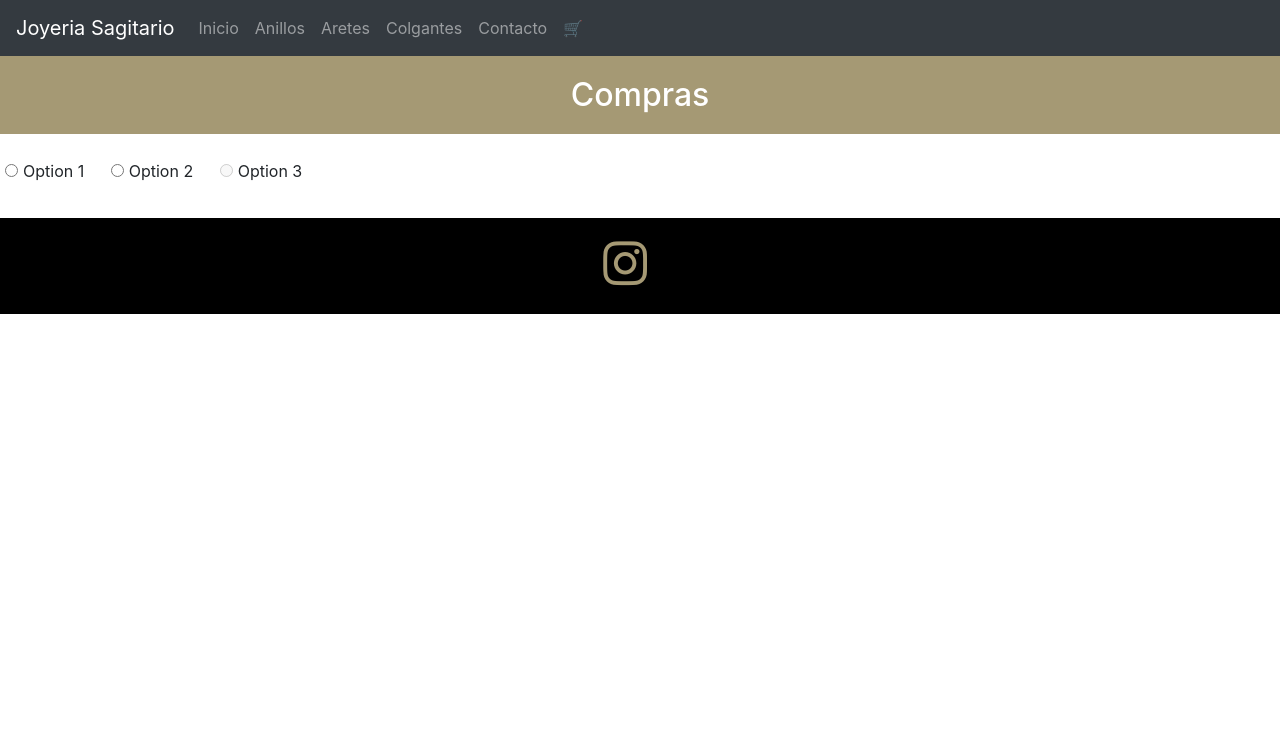
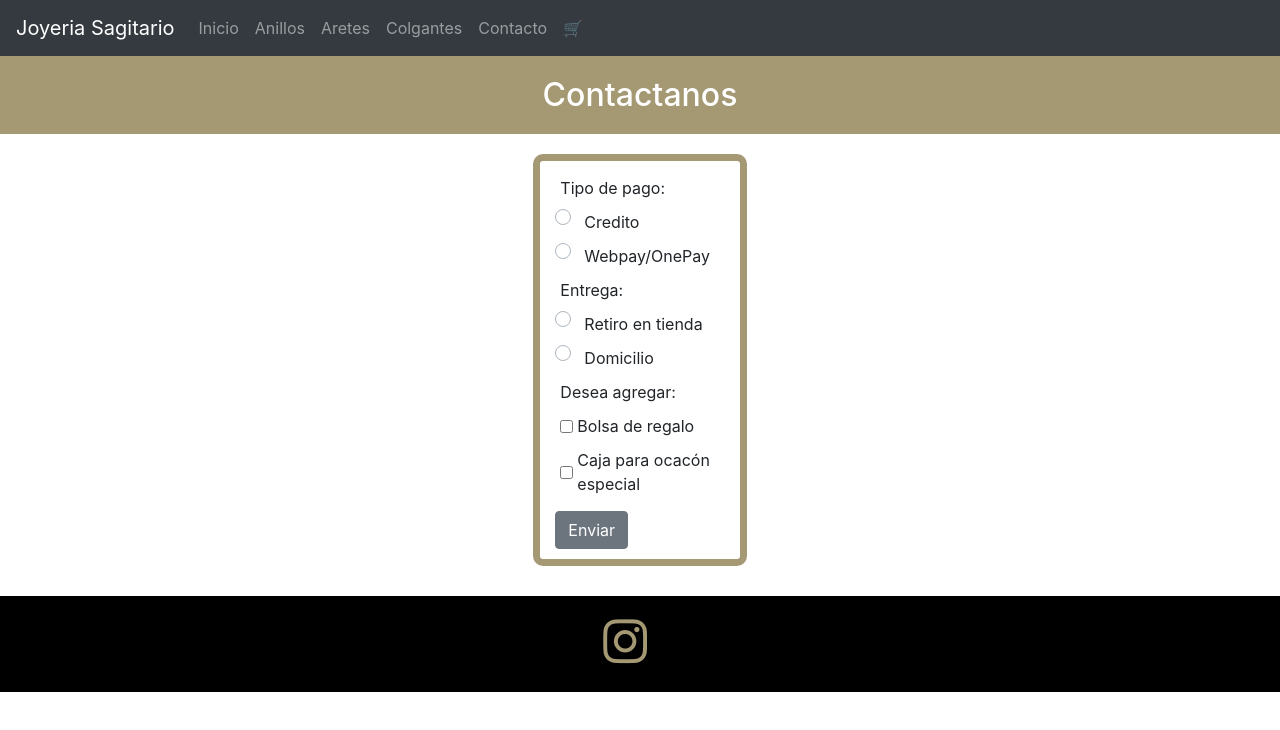
Before and after one commit to CataReygadasG/preEntrega2Reygadas, a plain HTML site: page pages/compras.html in a window 1280 px wide. Drawn offline with nearby package versions, Linux system fonts and the light colour scheme.

Commit message:
Actualizaciones html compras

```diff
--- a/pages/compras.html
+++ b/pages/compras.html
@@ -74,32 +74,8 @@
       </div>
     </nav>
     <!-- navbar termina -->
-    <h2>Compras</h2>
-    <!-- Inicio formulario -->
-    <div class="form-check-inline">
-      <label class="form-check-label">
-        <input type="radio" class="form-check-input" name="optradio">Option 1
-      </label>
-    </div>
-    <div class="form-check-inline">
-      <label class="form-check-label">
-        <input type="radio" class="form-check-input" name="optradio">Option 2
-      </label>
-    </div>
-    <div class="form-check-inline disabled">
-      <label class="form-check-label">
-        <input type="radio" class="form-check-input" name="optradio" disabled>Option 3
-      </label>
-    </div>
-    <!-- inicio footer -->
-    <footer>
-      <div class="redes">
-          <a target="_blank" href="https://www.instagram.com/joyeriasagitarioantofagasta/"></i>
-              <i class="fa-brands fa-instagram"></i>
-            </a>
-      </div>
-  </footer>
-  <!-- cierre footer -->
+    <h2>Contactanos</h2>
+
     <script
       src="https://cdn.jsdelivr.net/npm/jquery@3.5.1/dist/jquery.slim.min.js"
       integrity="sha384-DfXdz2htPH0lsSSs5nCTpuj/zy4C+OGpamoFVy38MVBnE+IbbVYUew+OrCXaRkfj"
@@ -115,5 +91,59 @@
       integrity="sha384-+sLIOodYLS7CIrQpBjl+C7nPvqq+FbNUBDunl/OZv93DB7Ln/533i8e/mZXLi/P+"
       crossorigin="anonymous"
     ></script>
+    <!-- Inicio formulario -->
+    <!--Tipo de pago inicio -->
+    <form class="form-inline col-md-2">
+      <label for="pago" class="mr-sm-2">Tipo de pago:</label>
+      <div class="custom-control custom-radio custom-control-inline">
+        <input type="radio" class="custom-control-input" id="credito" name="example" value="customEx">
+        <label class="custom-control-label" for="credito">Credito</label>
+      </div>
+      <div class="custom-control custom-radio custom-control-inline">
+        <input type="radio" class="custom-control-input" id="debito" name="example" value="customEx">
+        <label class="custom-control-label" for="debito">Webpay/OnePay</label>
+      </div>
+<!-- fin -->
+<!-- Inicio entrega -->
+<label for="pago" class="mr-sm-2">Entrega:</label>
+<div class="custom-control custom-radio custom-control-inline">
+  <input type="radio" class="custom-control-input" id="tienda" name="example" value="customEx">
+  <label class="custom-control-label" for="tienda">Retiro en tienda</label>
+</div>
+<div class="custom-control custom-radio custom-control-inline">
+  <input type="radio" class="custom-control-input" id="domicilio" name="example" value="customEx">
+  <label class="custom-control-label" for="domicilio">Domicilio</label>
+</div>
+      <!-- fin -->
+      <!-- Inicio desea agregar -->
+      <label for="pago" class="mr-sm-2">Desea agregar:</label>
+      <div class="form-check">
+        <label class="form-check-label">
+          <input type="checkbox" class="form-check-input" value="">Bolsa de regalo
+        </label>
+      </div>
+      <div class="form-check">
+        <label class="form-check-label">
+          <input type="checkbox" class="form-check-input" value="">Caja para ocacón especial
+        </label>
+      </div>
+
+
+      <!-- Cierre -->
+
+      <!-- inicio boton -->
+      <button type="submit" class="btn btn-secondary">Enviar</button>
+      <!-- Cierre -->
+    </form>
+     <!-- Termino Formulario -->
+        <!-- inicio footer -->
+        <footer>
+          <div class="redes">
+              <a target="_blank" href="https://www.instagram.com/joyeriasagitarioantofagasta/"></i>
+                  <i class="fa-brands fa-instagram"></i>
+                </a>
+          </div>
+      </footer>
+      <!-- cierre footer -->
   </body>
 </html>
```
